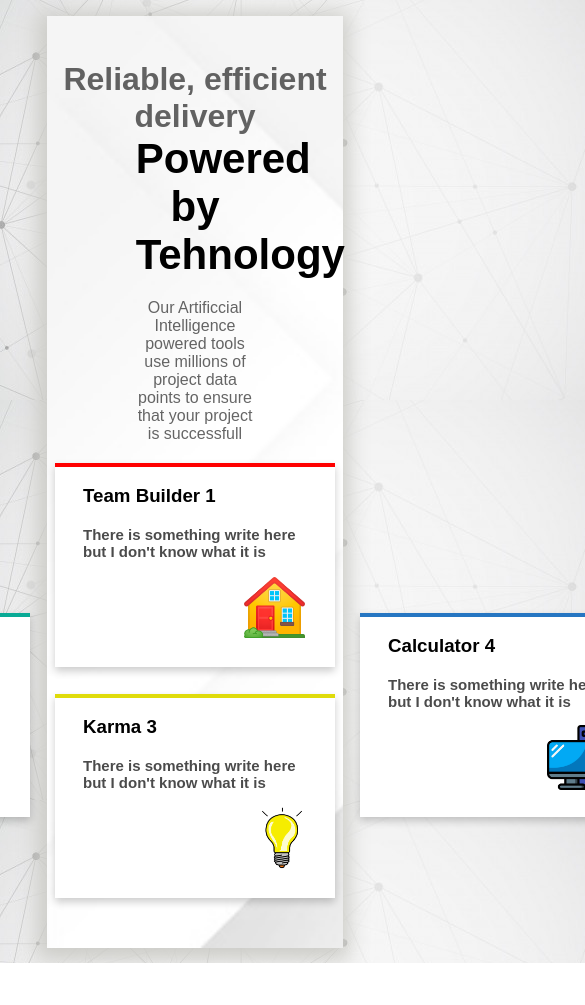
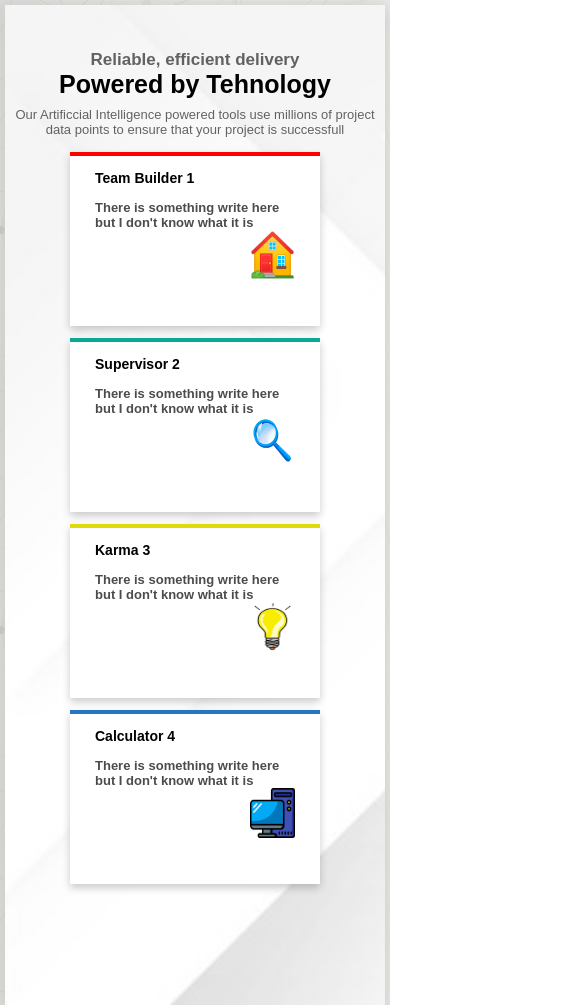
Before and after one commit to tatamartinsg/FourCardFeatureSection, a plain HTML site: page index.html in a window 390 px wide. Shown: the top 1005 px of the page, 585 px wide, since content can reach past the window. Before the commit the page ends 963 px from the top, so only its background shows below. Drawn offline with Linux system fonts and the light colour scheme; a web font is replaced by a local one.

Commit message:
Atualizando a responsividade do projeto

```diff
--- a/index.html
+++ b/index.html
@@ -19,8 +19,8 @@
         <section class="container">
             <div class="div-card1">
                 <div class="div-card0">
-                    <h1>Team Builder 1</h1>
-                    <p>There is something write here but I don't know what it is</p>
+                    <h1 class="h1-p">Team Builder 1</h1>
+                    <p class="h1-p">There is something write here but I don't know what it is</p>
                     <div class="div-img">
                         <img src="./src/images/casa.png" width="65px" height="65x">
                     </div>
@@ -28,8 +28,8 @@
             </div>
             <div class="div-card2">
                 <div class="div-card0">
-                    <h1>Supervisor 2</h1>
-                    <p>There is something write here but I don't know what it is</p>
+                    <h1 class="h1-p">Supervisor 2</h1>
+                    <p class="h1-p">There is something write here but I don't know what it is</p>
                     <div class="div-img">
                         <img src="./src/images/lupa.png" width="65px" height="65x">
                     </div>
@@ -37,8 +37,8 @@
             </div>
             <div class="div-card3">
                 <div class="div-card0">
-                    <h1>Karma 3</h1>
-                    <p>There is something write here but I don't know what it is</p>
+                    <h1 class="h1-p">Karma 3</h1>
+                    <p class="h1-p">There is something write here but I don't know what it is</p>
                     <div class="div-img">
                         <img src="./src/images/lampada.png" width="50px" height="65px">
                     </div>
@@ -46,8 +46,8 @@
             </div>
             <div class="div-card4">
                 <div class="div-card0">
-                    <h1>Calculator 4</h1>
-                    <p>There is something write here but I don't know what it is</p>
+                    <h1 class="h1-p">Calculator 4</h1>
+                    <p class="h1-p">There is something write here but I don't know what it is</p>
                     <div class="div-img">
                         <img src="./src/images/pc.png" width="65px" height="65x">
                     </div>
--- a/src/index.css
+++ b/src/index.css
@@ -1,20 +1,18 @@
-@import url('https://fonts.googleapis.com/css2?family=Open+Sans:wght@500&family=Zen+Kurenaido&display=swap');
-@import url('https://fonts.googleapis.com/css2?family=Open+Sans:wght@500&family=Zen+Kaku+Gothic+Antique:wght@300&family=Zen+Kurenaido&display=swap');
+@import url("https://fonts.googleapis.com/css2?family=Open+Sans:wght@500&family=Zen+Kurenaido&display=swap");
+@import url("https://fonts.googleapis.com/css2?family=Open+Sans:wght@500&family=Zen+Kaku+Gothic+Antique:wght@300&family=Zen+Kurenaido&display=swap");
 
-html,body{
+html,
+body {
   margin: 0;
   padding: 0;
   box-sizing: border-box;
-
-}
-body{
+  min-width: 300px;
   width: 100%;
   background-image: url("../src/images/teste2.jpg");
   /* background-size: cover; */
-
 }
 
-#section-principal{
+#section-principal {
   /* background-color: rgb(255, 253, 248); */
   background-image: url("../src/images/background2.jpg");
   background-size: cover;
@@ -23,98 +21,179 @@ body{
   width: 76%;
   box-shadow: -2px 4px 20px 8px rgb(204, 204, 199);
 }
-.container p{
+.container p {
   font-weight: bold;
   opacity: 0.7;
   font-size: 15px;
-   font-family: 'Zen Kaku Gothic Antique', sans-serif;
+  font-family: "Zen Kaku Gothic Antique", sans-serif;
 }
-div.div-img{
+div.div-img {
   margin: 0;
   text-align: right;
-
 }
-#div-h-principal{
+#div-h-principal {
   text-align: center;
   margin-bottom: 4%;
   padding-top: 45px;
 }
-#div-h-principal h1{
+#div-h-principal h1 {
   margin: auto;
   font-size: 32px;
   opacity: 0.6;
 }
-h1{
-   font-family: 'Zen Kaku Gothic Antique', sans-serif;
+h1 {
+  font-family: "Zen Kaku Gothic Antique", sans-serif;
   font-weight: bold;
 }
-#div-h-principal h2{
+#div-h-principal h2 {
   margin: auto;
-   width: 40%;
+  width: 365px;
   font-size: 42px;
-   font-family: 'Zen Kurenaido', sans-serif;
+  font-family: "Zen Kurenaido", sans-serif;
   font-weight: bold;
-   transition: ease .2s;
+  transition: ease 0.2s;
 }
-#div-h-principal h2:hover{
+#div-h-principal h2:hover {
   opacity: 0.6;
 }
 
-#div-h-principal p{
+#div-h-principal p {
   font-family: sans-serif;
   margin: 20px auto;
-   width: 40%;
+  max-width: 500px;
+  min-width: 200px;
   opacity: 0.6;
 }
 
-.div-card1, .div-card2, .div-card3, .div-card4{
-    box-shadow: 0 4px 8px 0 rgba(0,0,0,0.2);
+.div-card1,
+.div-card2,
+.div-card3,
+.div-card4 {
+  box-shadow: 0 4px 8px 0 rgba(0, 0, 0, 0.2);
   width: 280px;
   height: 200px;
   border-top-style: solid;
   border-top-width: 4px;
-    transition: transform .2s;
+  transition: transform 0.2s;
   background-color: rgb(255, 255, 255);
 }
 
-.div-card0{
+.div-card0 {
   margin-left: 10%;
   margin-right: 10%;
 }
 
-.container{
+.container {
   display: grid;
-    justify-items:center;
+  justify-items: center;
   grid-template-columns: 610px 610px;
   grid-template-rows: 150px 20px;
-    grid-template-areas: "card1 card1"
+  grid-template-areas:
+    "card1 card1"
     "card2 card4"
     "card3 card3";
   justify-content: center;
   padding-bottom: 50px;
-
 }
-.div-card1{
+.div-card1 {
   grid-area: card1;
   border-top-color: red;
 }
-.div-card1:hover, .div-card2:hover, .div-card3:hover, .div-card4:hover{
+.div-card1:hover,
+.div-card2:hover,
+.div-card3:hover,
+.div-card4:hover {
   transform: scale(1.1);
 }
-.div-card2{
+.div-card2 {
   grid-area: card2;
   border-top-color: rgb(9, 170, 149);
-
 }
- .div-card3{
+.div-card3 {
   grid-area: card3;
   margin-top: 5%;
   border-top-color: rgb(223, 219, 10);
 }
- .div-card4{
+.div-card4 {
   border-top-color: rgb(38, 118, 194);
 }
- .div-card{
+.div-card {
   grid-area: card4;
+}
 
+@media screen and (max-width: 1300px) {
+  #div-body {
+    margin: 2%;
   }
+  #section-principal {
+    width: 100%;
+  }
+}
+@media screen and (max-width: 950px) {
+  .container {
+    grid-template-columns: 550px 550px;
+    grid-template-rows: 120px 20px;
+  }
+  #div-body {
+    margin: 5px;
+  }
+  #section-principal {
+    margin: 0;
+  }
+  .div-card1,
+  .div-card2,
+  .div-card3,
+  .div-card4 {
+    width: 250px;
+    height: 170px;
+  }
+  .container p {
+    font-size: 13px;
+    margin: 0;
+  }
+  .container h1 {
+    font-size: 14px;
+  }
+  .div-img img {
+    width: 45px;
+    height: 50px;
+  }
+  #section-principal {
+    height: 792px;
+  }
+}
+@media screen and (max-width: 840px) {
+  #section-principal {
+    height: 1000px;
+  }
+  .div-body {
+    height: 900px;
+  }
+  .container {
+    display: block;
+    margin: 0;
+    padding: 0;
+  }
+  .div-card1,
+  .div-card2,
+  .div-card3,
+  .div-card4 {
+    margin: 0 auto;
+    margin-bottom: 12px;
+  }
+}
+
+@media screen and (max-width: 400px) {
+  #div-h-principal h2 {
+    margin: 0 auto;
+    font-size: 25px;
+    width: auto;
+  }
+  #div-h-principal p {
+    font-size: 13px;
+    margin: 8px;
+  }
+  #div-h-principal h1 {
+    font-size: 17px;
+  }
+}
```
Lines whose indentation alone changed are shown as unchanged.
